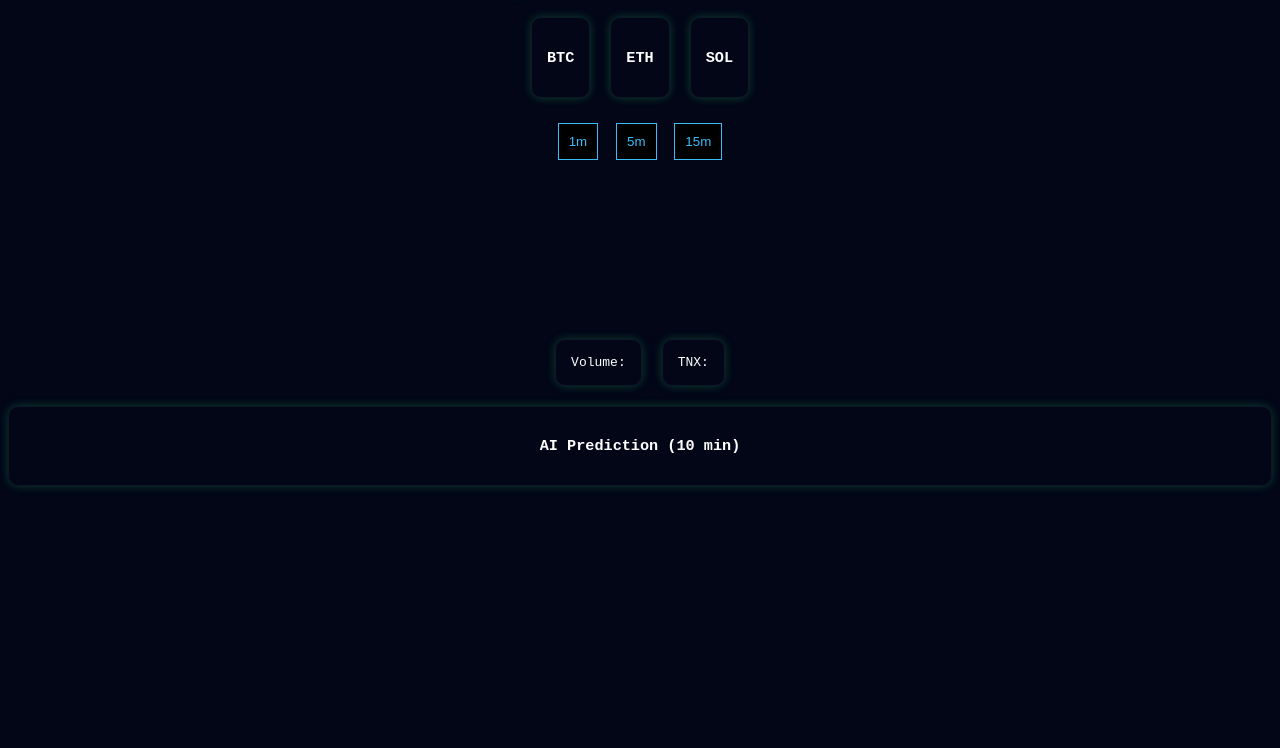
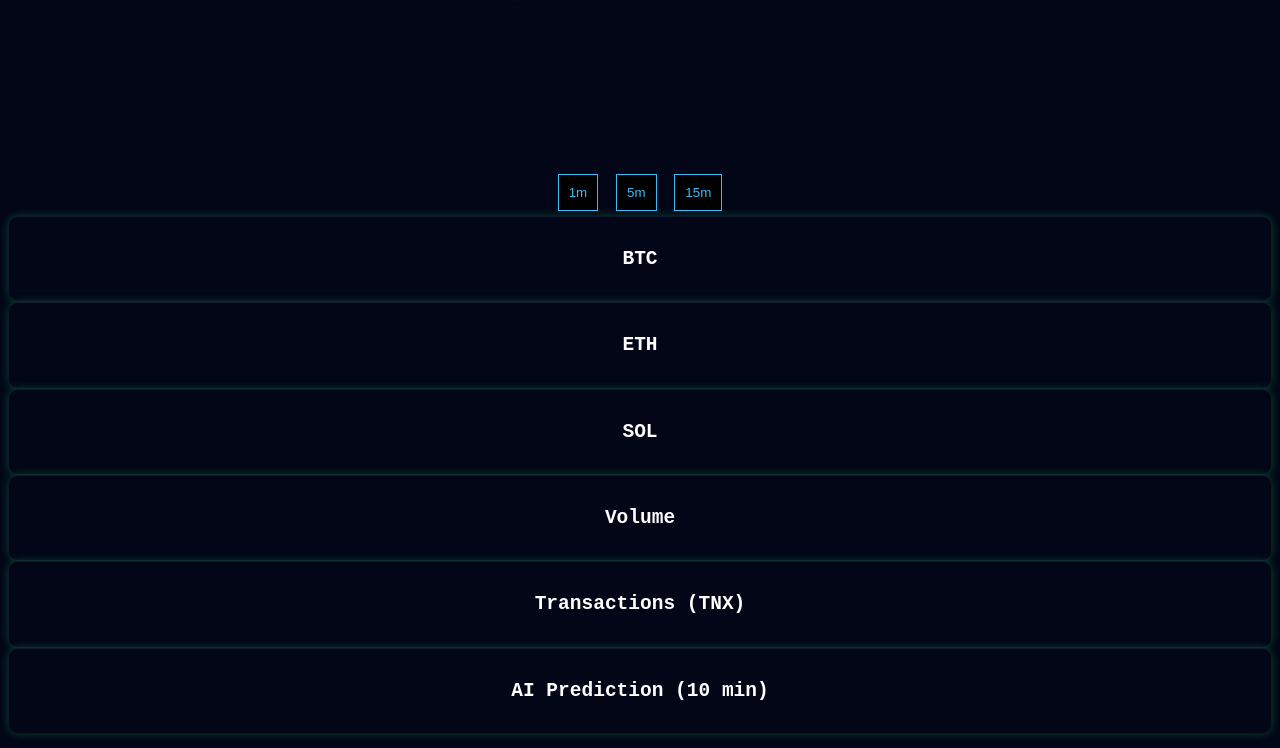
Before and after one commit to meghh07/insight-engine, a plain HTML site: page index.html in a window 1280 px wide. Shown: the part 52-800 px from the top of the page. Drawn offline with nearby package versions, Linux system fonts and the light colour scheme; no server answers.

Commit message:
Update index.html

```diff
--- a/index.html
+++ b/index.html
@@ -10,34 +10,55 @@
 
   <h1>⚡ INSIGHT ENGINE</h1>
 
-  <!-- COIN CARDS -->
-  <div class="coins">
-    <div class="card"><h3>BTC</h3><p id="btc"></p></div>
-    <div class="card"><h3>ETH</h3><p id="eth"></p></div>
-    <div class="card"><h3>SOL</h3><p id="sol"></p></div>
-  </div>
+  <div class="main">
 
-  <!-- TIMEFRAME -->
-  <div class="buttons">
-    <button onclick="loadChart('1')">1m</button>
-    <button onclick="loadChart('5')">5m</button>
-    <button onclick="loadChart('15')">15m</button>
-  </div>
+    <!-- LEFT: CHART -->
+    <div class="left">
+      <canvas id="chart"></canvas>
 
-  <!-- CHART -->
-  <canvas id="chart"></canvas>
+      <div class="buttons">
+        <button onclick="loadChart(1)">1m</button>
+        <button onclick="loadChart(5)">5m</button>
+        <button onclick="loadChart(15)">15m</button>
+      </div>
+    </div>
 
-  <!-- METRICS -->
-  <div class="metrics">
-    <div class="card">Volume: <span id="volume"></span></div>
-    <div class="card">TNX: <span id="tnx"></span></div>
-  </div>
+    <!-- RIGHT: DATA -->
+    <div class="right">
 
-  <!-- AI -->
-  <div class="card">
-    <h3>AI Prediction (10 min)</h3>
-    <p id="prediction"></p>
-    <p id="confidence"></p>
+      <div class="card">
+        <h2>BTC</h2>
+        <p id="btc"></p>
+      </div>
+
+      <div class="card">
+        <h2>ETH</h2>
+        <p id="eth"></p>
+      </div>
+
+      <div class="card">
+        <h2>SOL</h2>
+        <p id="sol"></p>
+      </div>
+
+      <div class="card">
+        <h2>Volume</h2>
+        <p id="volume"></p>
+      </div>
+
+      <div class="card">
+        <h2>Transactions (TNX)</h2>
+        <p id="tnx"></p>
+      </div>
+
+      <div class="card">
+        <h2>AI Prediction (10 min)</h2>
+        <p id="prediction"></p>
+        <p id="confidence"></p>
+      </div>
+
+    </div>
+
   </div>
 
   <script src="script.js"></script>
```
